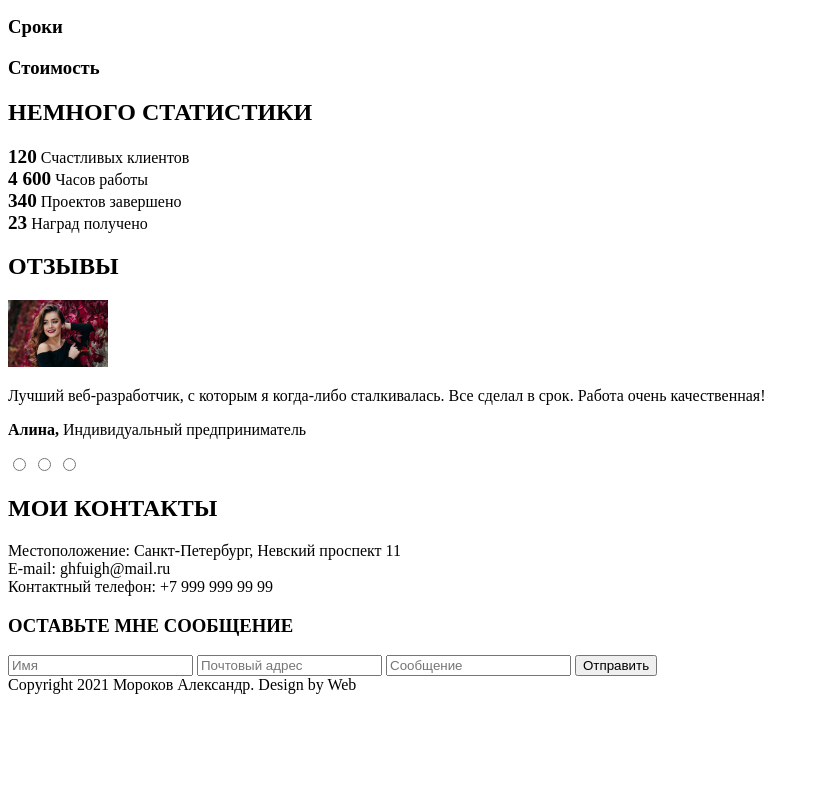
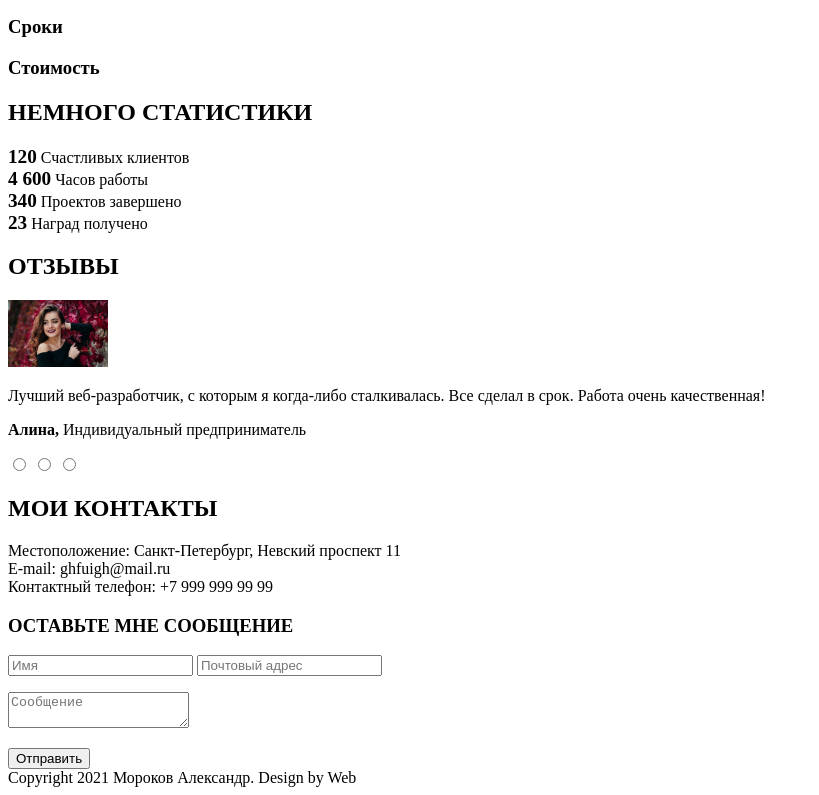
Before and after one commit to Alistar99/Alistar99, a plain HTML site: page src/index.html in a window 1280 px wide. Shown: the part 2460-3255 px from the top of the page, without its empty margins (0-819 px from the left). Before the commit the page ends 3162 px from the top, so only its background shows below. Drawn offline with Linux system fonts and the light colour scheme.

Commit message:
1 ДЗ
1) Исправил название репозитория
2) Добавил textarea

```diff
--- a/src/index.html
+++ b/src/index.html
@@ -96,7 +96,7 @@
        <h3>ОСТАВЬТЕ МНЕ СООБЩЕНИЕ</h3>
        <input name="name" type="text" placeholder="Имя">
        <input name="Email" type="text" placeholder="Почтовый адрес">
-       <input name="header" type="text" placeholder="Сообщение">
+       <p><textarea placeholder="Сообщение"></textarea></p>
        <input type="submit" value="Отправить">
   </div>
 
```
